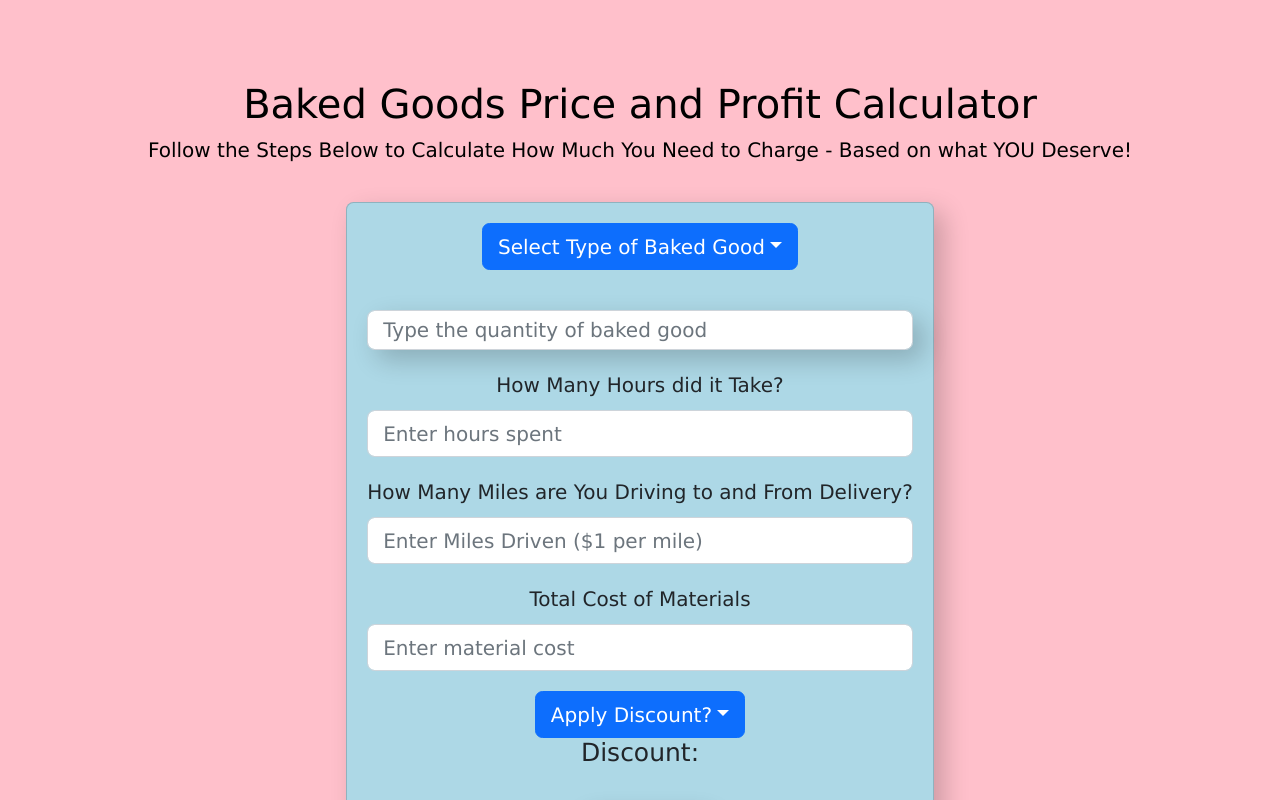
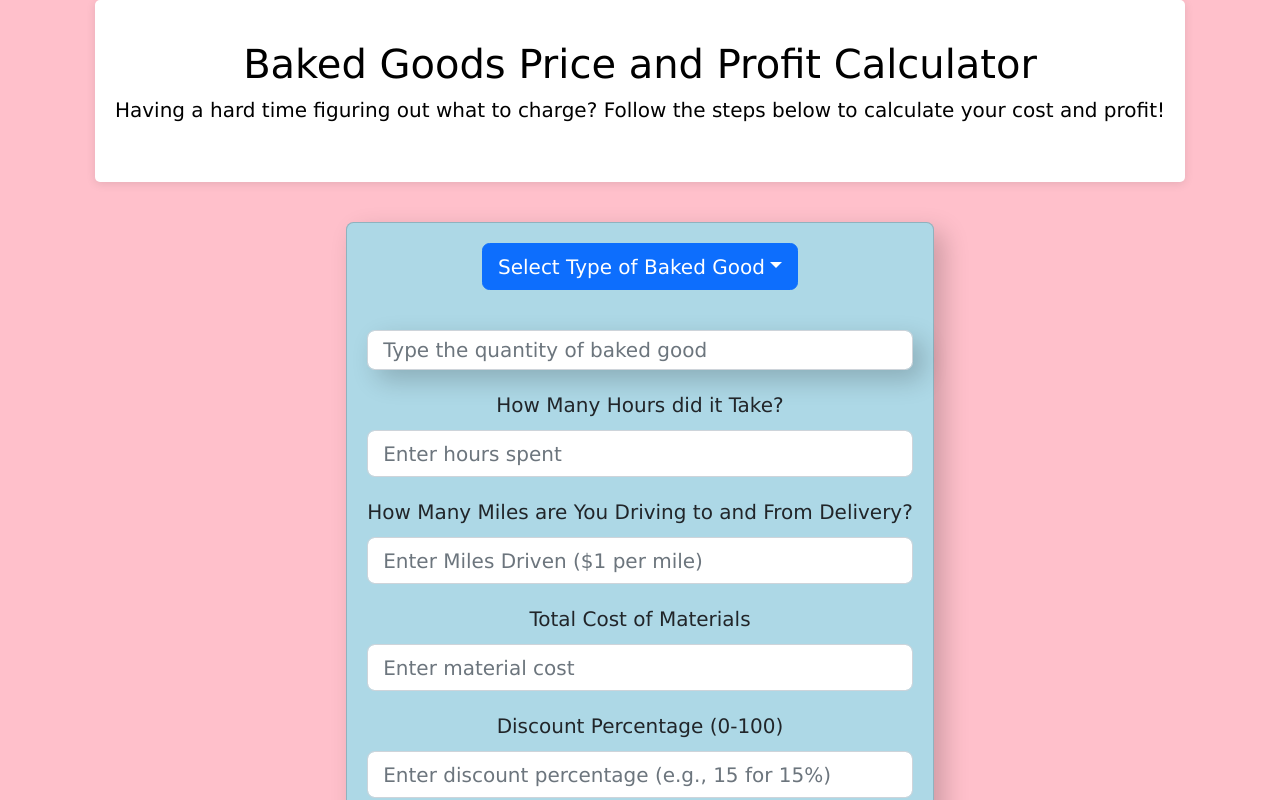
Before and after one commit to WebDeverDan/baker-cost-profit-calculator, a React (Create React App) app: page / in a window 1280 px wide. Shown: the top 800 px of the page. Built offline with nearby package versions, Linux system fonts and the light colour scheme.

Commit message:
updated styling of the form, adjusted discount logic to add custom value for the discount, and adjusted overall styling

```diff
--- a/package.json
+++ b/package.json
@@ -14,7 +14,7 @@
     "react": "^18.2.0",
     "react-bootstrap": "^2.7.4",
     "react-dom": "^18.2.0",
-    "react-scripts": "^2.1.3",
+    "react-scripts": "^5.0.1",
     "web-vitals": "^2.1.4"
   },
   "scripts": {
--- a/src/App.js
+++ b/src/App.js
@@ -1,112 +1,130 @@
 import React, { useState } from "react";
 import "./index.css";
-import {Container , Card, Form, Button, Dropdown, DropdownButton} from 'react-bootstrap'
-
+import {
+  Container,
+  Card,
+  Form,
+  Button,
+  Dropdown,
+  DropdownButton,
+} from "react-bootstrap";
 
 const App = () => {
   const [item, setItem] = useState({});
   const [value, setValue] = useState("");
-  const [discountValue, setDiscount] = useState("")
-  const [resolvedName, setBakedGoodNameValue] = useState("")
-  const [quantityInputValue, setQuantityValue] = useState("")
-  const [resolvedPrice, setResolvedPrice] = useState("")
-  const [materialCostInputValue, setMaterialCostInputValue] = useState("")
-  const [milesInputValue, setMilesInputValue] = useState("")
-  const [hoursInputValue, setHoursInputValue] = useState("")
-  const [hiddenField, setHiddenFieldClass] = useState("hidden")
-  const [hiddenForm, setHiddenFormClass] = useState("block")
+  const [discountValue, setDiscount] = useState("");
+  const [resolvedName, setBakedGoodNameValue] = useState("");
+  const [quantityInputValue, setQuantityValue] = useState("");
+  const [resolvedPrice, setResolvedPrice] = useState("");
+  const [materialCostInputValue, setMaterialCostInputValue] = useState("");
+  const [milesInputValue, setMilesInputValue] = useState("");
+  const [hoursInputValue, setHoursInputValue] = useState("");
+  const [hiddenField, setHiddenFieldClass] = useState("hidden");
+  const [hiddenForm, setHiddenFormClass] = useState("block");
 
   // sets value of the selected baked good from the dropdown
-  const handleSelectGood=(selectedGood)=>{
+  const handleSelectGood = (selectedGood) => {
     setValue(selectedGood);
-    console.log(selectedGood)
-    if (selectedGood == 'wedding-cake1') {
-      let price = 120
-      let goodName = "Single-Tiered Wedding Cake"
-      setResolvedPrice(price)
-      setBakedGoodNameValue(goodName)
-    } else if (selectedGood == 'wedding-cake2') {
-      let price = 220
-      let goodName = "Double-Tiered Wedding Cake"
-      setResolvedPrice(price)
-      setBakedGoodNameValue(goodName)
-    } else if (selectedGood == 'wedding-cake3') {
-      let price = 320
-      let goodName = "Triple-Tiered Wedding Cake"
-      setResolvedPrice(price)
-      setBakedGoodNameValue(goodName)
-    } else if (selectedGood == 'bday-cake') {
-      let price = 120
-      let goodName = "Birthday Cake"
-      setResolvedPrice(price)
-      setBakedGoodNameValue(goodName)
-    } else if (selectedGood == 'cookie') {
-      let price = 2.00
-      let goodName = "Cookie(s)"
-      setResolvedPrice(price)
-      setBakedGoodNameValue(goodName)
-    } else if (selectedGood == 'cupcake') {
-      let price = 3.50
-      let goodName = "Cupcake(s)"
-      setResolvedPrice(price)
-      setBakedGoodNameValue(goodName)
-    } else if (selectedGood == 'pie') {
-      let price = 28
-      let goodName = "Pie(s)"
-      setResolvedPrice(price)
-      setBakedGoodNameValue(goodName)
-    } else if (selectedGood == 'small-pastry') {
-      let price = 3.50
-      let goodName = "Small Pastry(ies)"
-      setResolvedPrice(price)
-      setBakedGoodNameValue(goodName)
-    } else if (selectedGood == 'large-pastry') {
-      let price = 5.00
-      let goodName = "Large Pastry(ies)"
-      setResolvedPrice(price)
-      setBakedGoodNameValue(goodName)
+    console.log(selectedGood);
+    if (selectedGood == "wedding-cake1") {
+      let price = 120;
+      let goodName = "Single-Tiered Wedding Cake";
+      setResolvedPrice(price);
+      setBakedGoodNameValue(goodName);
+    } else if (selectedGood == "wedding-cake2") {
+      let price = 220;
+      let goodName = "Double-Tiered Wedding Cake";
+      setResolvedPrice(price);
+      setBakedGoodNameValue(goodName);
+    } else if (selectedGood == "wedding-cake3") {
+      let price = 320;
+      let goodName = "Triple-Tiered Wedding Cake";
+      setResolvedPrice(price);
+      setBakedGoodNameValue(goodName);
+    } else if (selectedGood == "bday-cake") {
+      let price = 120;
+      let goodName = "Birthday Cake";
+      setResolvedPrice(price);
+      setBakedGoodNameValue(goodName);
+    } else if (selectedGood == "cookie") {
+      let price = 2.0;
+      let goodName = "Cookie(s)";
+      setResolvedPrice(price);
+      setBakedGoodNameValue(goodName);
+    } else if (selectedGood == "cupcake") {
+      let price = 3.5;
+      let goodName = "Cupcake(s)";
+      setResolvedPrice(price);
+      setBakedGoodNameValue(goodName);
+    } else if (selectedGood == "pie") {
+      let price = 28;
+      let goodName = "Pie(s)";
+      setResolvedPrice(price);
+      setBakedGoodNameValue(goodName);
+    } else if (selectedGood == "small-pastry") {
+      let price = 3.5;
+      let goodName = "Small Pastry(ies)";
+      setResolvedPrice(price);
+      setBakedGoodNameValue(goodName);
+    } else if (selectedGood == "large-pastry") {
+      let price = 5.0;
+      let goodName = "Large Pastry(ies)";
+      setResolvedPrice(price);
+      setBakedGoodNameValue(goodName);
     }
   };
 
-  // sets state for discount dropdown
-  const handleSelectDiscount=(selectedDiscount)=>{
-    setDiscount(selectedDiscount)
+  // sets state for discount input (percentage)
+  const handleDiscountChange = (e) => {
+    setDiscount(e.target.value);
   };
 
-  // reassigns the discount from selection to integer amount
+  // converts discount percentage to decimal
   function adjustDiscount() {
-    let discount = discountValue
-    if (discount === 'yes') {
-      discount = 0.15
-      setDiscount(discount)
-    } else {
-      setDiscount('')
+    const discountPercentage = parseFloat(discountValue) || 0;
+    // Convert percentage to decimal (e.g., 15 becomes 0.15)
+    const discount = discountPercentage / 100;
+    return discount;
   }
-    return discount
-  };
 
   // add new item to be calculated - need to refactor to clean up crazy variable list
   const handleNewCalculationClick = () => {
-    const discount = adjustDiscount()
+    // Validate dropdown selections
+    if (!value) {
+      alert("Please select a type of baked good");
+      return;
+    }
+    if (discountValue === "") {
+      alert("Please enter a discount percentage (enter 0 for no discount)");
+      return;
+    }
+    if (parseFloat(discountValue) < 0 || parseFloat(discountValue) > 100) {
+      alert("Discount percentage must be between 0 and 100");
+      return;
+    }
+
+    const discount = adjustDiscount();
     const price = parseInt(resolvedPrice).toFixed(2);
     const quantity = parseInt(quantityInputValue);
     const mileage = ((3.25 / 25) * milesInputValue).toFixed(2);
-    const rawMaterialCost = parseInt(materialCostInputValue)
+    const rawMaterialCost = parseInt(materialCostInputValue);
     const materialCost = rawMaterialCost.toFixed(2);
     const materialCostPer = (materialCost / quantity).toFixed(2);
     const preProfit = (quantity * price).toFixed(2);
-    const profitPerGood = ((preProfit/quantity) - materialCostPer).toFixed(2);
+    const profitPerGood = (preProfit / quantity - materialCostPer).toFixed(2);
     const profit = (preProfit - materialCost - mileage).toFixed(2);
-    const hourlyRate = (profit/hoursInputValue).toFixed(2);
-    const preHourlyRate = (preProfit/hoursInputValue).toFixed(2);
+    const hourlyRate = (profit / hoursInputValue).toFixed(2);
+    const preHourlyRate = (preProfit / hoursInputValue).toFixed(2);
     const trimmedTitle = resolvedName.trim();
     const bakedGoodName = trimmedTitle.toLowerCase();
-    const quantityPrice = quantity * price
-    const transformedQuantityPrice = parseInt(quantityPrice)
-    const transformedMileage = parseInt(mileage)
-    const totalSum = (transformedQuantityPrice + transformedMileage)
-    const discountDollar = (totalSum * discount)
-    const transformedTotalSumWithDicount = (totalSum - discountDollar).toFixed(2)
+    const quantityPrice = quantity * price;
+    const transformedQuantityPrice = parseInt(quantityPrice);
+    const transformedMileage = parseInt(mileage);
+    const totalSum = transformedQuantityPrice + transformedMileage;
+    const discountDollar = totalSum * discount;
+    const transformedTotalSumWithDicount = (totalSum - discountDollar).toFixed(
+      2
+    );
     // new item
     const newItem = {
       itemName: bakedGoodName,
@@ -122,76 +140,120 @@ const App = () => {
       customerOwes: Math.ceil(totalSum),
       hourlyRate: hourlyRate,
       preHourlyRate: preHourlyRate,
-      discount: transformedTotalSumWithDicount
+      discount: transformedTotalSumWithDicount,
     };
 
     // sets the css for hiding the form after calculation
     let hiddenField = {
-      diaplay: "block" }
+      diaplay: "block",
+    };
     setItem(newItem);
-    setHiddenFieldClass(hiddenField)
-    setHiddenFormClass("hidden")
+    setHiddenFieldClass(hiddenField);
+    setHiddenFormClass("hidden");
   };
 
   // reloads the page and clears it all
   const reloadWindow = () => {
     window.location.reload();
-  setHiddenFieldClass()
+    setHiddenFieldClass();
   };
 
   return (
     <div className="App">
       <Container fluid className="app-background">
+        <div className="app-header">
           <h1 className="app-title">Baked Goods Price and Profit Calculator</h1>
           <div className="add-budget-box">
             <h1 className="instructions">
-            Follow the Steps Below to Calculate How Much You Need to Charge - Based on what YOU Deserve!
+              {hiddenField === "hidden"
+                ? "Having a hard time figuring out what to charge? Follow the steps below to calculate your cost and profit!"
+                : "Based on your inputs, below is how much you should charge for the order."}
             </h1>
-          <br/>
+            <br />
           </div>
+        </div>
+
         <div className={hiddenField}>
           <div>
-            <h1>Type of Food: {item.itemName}</h1>
-            <h3>Customer Should Pay (pre discount): ${item.customerOwes}</h3>
+            <h4>Order: {item.quantity} {item.itemName}</h4>
+            <h4>Customer Should Pay (pre discount): ${item.customerOwes}</h4>
           </div>
           <div className="item-list text-dark">
             <div className="item-container ">
               <ul class="list-group text-left">
                 <li class="list-group-item">Quantity: {item.quantity} </li>
-                <li class="list-group-item">Base Cost per Good: ${item.price} </li>
-                <li class="list-group-item">Material Cost per Good: ${item.materialCostPer}</li>
-                <li class="list-group-item">Material Cost for Job: ${item.materialCost}</li>
-                <li class="list-group-item">Profit per Good: ${item.profitPerGood}</li>
-                <li class="list-group-item">Mileage Expenses: ${item.mileage}</li>
-                <li class="list-group-item">Before Expenses You'll Make: ${item.preProfit}</li>
-                <li class="list-group-item">After Expenses You'll Make: ${item.profit}</li>
-                <li class="list-group-item">Pre Expenses Hourly Rate: ${item.preHourlyRate}</li>
-                <li class="list-group-item">Post Expenses Hourly Rate: ${item.hourlyRate}</li>
-                <li class="list-group-item">Discounted Price ${item.discount}</li>
+                <li class="list-group-item">
+                  Base Cost per Good: ${item.price}{" "}
+                </li>
+                <li class="list-group-item">
+                  Material Cost per Good: ${item.materialCostPer}
+                </li>
+                <li class="list-group-item">
+                  Material Cost for Job: ${item.materialCost}
+                </li>
+                <li class="list-group-item">
+                  Profit per Good: ${item.profitPerGood}
+                </li>
+                <li class="list-group-item">
+                  Mileage Expenses: ${item.mileage}
+                </li>
+                <li class="list-group-item">
+                  Before Expenses You'll Make: ${item.preProfit}
+                </li>
+                <li class="list-group-item">
+                  After Expenses You'll Make: ${item.profit}
+                </li>
+                <li class="list-group-item">
+                  Pre Expenses Hourly Rate: ${item.preHourlyRate}
+                </li>
+                <li class="list-group-item">
+                  Post Expenses Hourly Rate: ${item.hourlyRate}
+                </li>
+                <li class="list-group-item">
+                  Discounted Price ${item.discount}
+                </li>
               </ul>
             </div>
           </div>
           <Button
             className="button-effects refresh-title"
             onClick={() => reloadWindow()}
-          >Start Over
+          >
+            New Calculation
           </Button>
         </div>
         <div className={hiddenForm}>
-        <Card className="main-container"  style={{background: "lightblue"}}>
+          <Card className="main-container" style={{ background: "lightblue" }}>
             <Form className="add-item-form">
-            <DropdownButton alignRight title="Select Type of Baked Good" id="dropdown-menu-align-right" onSelect={handleSelectGood}>
-              <Dropdown.Item eventKey="wedding-cake1">Wedding Cake - 1 Tier</Dropdown.Item>
-              <Dropdown.Item eventKey="wedding-cake2">Wedding Cake - 2 Tier</Dropdown.Item>
-              <Dropdown.Item eventKey="wedding-cake3">Wedding Cake - 3 Tier</Dropdown.Item>
-              <Dropdown.Item eventKey="bday-cake">Brithday Cake</Dropdown.Item>
+              <DropdownButton
+                alignRight
+                title="Select Type of Baked Good"
+                id="dropdown-menu-align-right"
+                onSelect={handleSelectGood}
+              >
+                <Dropdown.Item eventKey="wedding-cake1">
+                  Wedding Cake - 1 Tier
+                </Dropdown.Item>
+                <Dropdown.Item eventKey="wedding-cake2">
+                  Wedding Cake - 2 Tier
+                </Dropdown.Item>
+                <Dropdown.Item eventKey="wedding-cake3">
+                  Wedding Cake - 3 Tier
+                </Dropdown.Item>
+                <Dropdown.Item eventKey="bday-cake">
+                  Brithday Cake
+                </Dropdown.Item>
                 <Dropdown.Item eventKey="cookie">Cookie</Dropdown.Item>
                 <Dropdown.Item eventKey="pie">Pie</Dropdown.Item>
                 <Dropdown.Item eventKey="cupcake">Cupcake</Dropdown.Item>
-              <Dropdown.Item eventKey="small-pastry">Small Pastry</Dropdown.Item>
-              <Dropdown.Item eventKey="large-pastry">Large Pastry</Dropdown.Item>
+                <Dropdown.Item eventKey="small-pastry">
+                  Small Pastry
+                </Dropdown.Item>
+                <Dropdown.Item eventKey="large-pastry">
+                  Large Pastry
+                </Dropdown.Item>
               </DropdownButton>
-            <br/>
+              <br />
               <h5>{resolvedName}</h5>
               <Form.Group className="mb-1" controlId="formEnterItem">
                 {/* <Form.Label className="text-dark">Quantity of Baked Good</Form.Label> */}
@@ -201,48 +263,72 @@ const App = () => {
                   value={quantityInputValue}
                   onChange={(e) => setQuantityValue(e.target.value)}
                   className="add-item-input"
+                  required
                 />
               </Form.Group>
               <Form.Group className="mb-3" controlId="formEnterHours">
-              <Form.Label className="text-dark">How Many Hours did it Take?</Form.Label>
+                <Form.Label className="text-dark">
+                  How Many Hours did it Take?
+                </Form.Label>
                 <Form.Control
                   type="input"
                   placeholder="Enter hours spent"
                   value={hoursInputValue}
                   onChange={(e) => setHoursInputValue(e.target.value)}
                   className="add-price-input"
+                  required
                 />
               </Form.Group>
               <Form.Group className="mb-3" controlId="formEnterMiles">
-              <Form.Label className="text-dark">How Many Miles are You Driving to and From Delivery?</Form.Label>
+                <Form.Label className="text-dark">
+                  How Many Miles are You Driving to and From Delivery?
+                </Form.Label>
                 <Form.Control
                   type="input"
                   placeholder="Enter Miles Driven ($1 per mile)"
                   value={milesInputValue}
                   onChange={(e) => setMilesInputValue(e.target.value)}
                   className="add-price-input"
+                  required
                 />
               </Form.Group>
               <Form.Group className="mb-3" controlId="formEnterMaterialCost">
-              <Form.Label className="text-dark">Total Cost of Materials</Form.Label>
+                <Form.Label className="text-dark">
+                  Total Cost of Materials
+                </Form.Label>
                 <Form.Control
                   type="input"
                   placeholder="Enter material cost"
                   value={materialCostInputValue}
                   onChange={(e) => setMaterialCostInputValue(e.target.value)}
                   className="add-price-input"
+                  required
                 />
               </Form.Group>
-            <DropdownButton alignRight title="Apply Discount?" id="dropdown-menu-align-right" onSelect={handleSelectDiscount}>
-              <Dropdown.Item eventKey="yes">yes</Dropdown.Item>
-              <Dropdown.Item eventKey="no">no</Dropdown.Item>
-            </DropdownButton>
-            <h5>Discount: {discountValue}</h5>
-            <br/>
+              <Form.Group className="mb-3" controlId="formEnterDiscount">
+                <Form.Label className="text-dark">
+                  Discount Percentage (0-100)
+                </Form.Label>
+                <Form.Control
+                  type="number"
+                  placeholder="Enter discount percentage (e.g., 15 for 15%)"
+                  value={discountValue}
+                  onChange={handleDiscountChange}
+                  className="add-price-input"
+                  min="0"
+                  max="100"
+                  step="0.01"
+                  required
+                />
+              </Form.Group>
+              <h5>Discount: {discountValue}%</h5>
+              <br />
               <Button
                 className="button-effects calculate_button"
                 onClick={() => handleNewCalculationClick()}
-          >Calculate</Button>
+              >
+                Calculate
+              </Button>
             </Form>
           </Card>
         </div>
--- a/src/index.css
+++ b/src/index.css
@@ -18,7 +18,7 @@ body {
   background-color: pink;
   display: flex;
   flex-direction: column;
-  justify-content: center;
+  justify-content: flex-start;
   align-items: center;
   min-height: 100vh;
 }
@@ -34,6 +34,19 @@ body {
   font: #000000;
 }
 
+.app-header{
+  position: sticky;
+  top: 0;
+  background: white;
+  padding-bottom: 1em;
+  padding-right: 1em;
+  padding-left: 1em;
+  margin-bottom: 2em;
+  border-radius: 5px;
+  z-index: 100;
+  box-shadow: 0 2px 10px rgba(0, 0, 0, 0.1);
+}
+
 .title {
   text-align: center;
 }
@@ -41,12 +54,16 @@ body {
 .app-title {
   font-size: 40px;
   color: #000000;
-  margin-top: 2em;
+  margin-top: 1em;
+}
+
+.app-budget-box {
+  background: white;
 }
 
 .instructions {
   font-size: 20px;
-  color: #000000;
+  color: #000000;;
 }
 
 .add-item-input {
@@ -74,13 +91,19 @@ input:focus {
 .item-list {
   display: flex;
   flex-direction: column;
+  text-align: left;
 }
 
 .item-container {
   display: flex;
   margin: auto;
-  justify-content: space-between;
-  padding: 20px 0 20px 0;
+  justify-content: left;
+  padding: 1em;
+  background: lightblue;
+  margin-bottom: 1em;
+  margin-top: 1em;
+  box-shadow: 10px 10px 26px 0px rgba(0, 0, 0, 0.3);
+  border-radius: 5px;
 }
 
 .item-name {
@@ -120,7 +143,7 @@ button:hover {
 
 .refresh-title {
   margin-bottom: 2em;
-  background-color: lightblue !important;
+  background-color: white !important;
   color: black !important;
   border: solid;
   border-color: black !important;
```
Also changed, not shown: 1 other file (tests, documents, lock files or other folders). Lines whose indentation alone changed are shown as unchanged.
